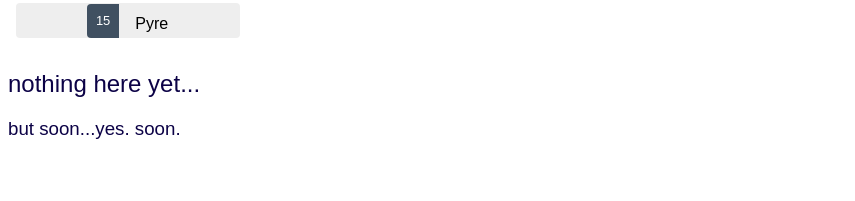
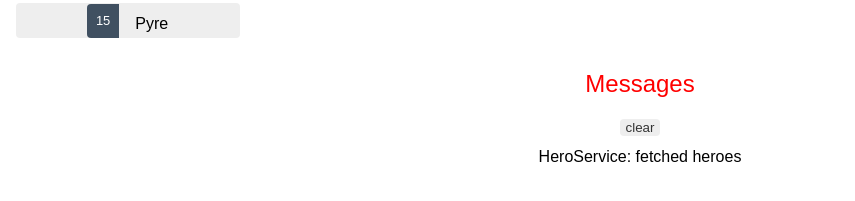
Before and after one commit to nkfoss/TourOfHeroes3, an Angular app: page / in a window 1280 px wide. Shown: the part 565-766 px from the top of the page, without its empty margins (0-855 px from the left). Built offline with nearby package versions, Linux system fonts and the light colour scheme.

Commit message:
Implement message service for communication between components

```diff
--- a/src/app/app.component.html
+++ b/src/app/app.component.html
@@ -5,6 +5,5 @@
   </h1>
   <img width="300h" alt="Angular Logo" src="https://pbs.twimg.com/media/D0fjYWAXQAAAbHX.jpg">
   <app-heroes></app-heroes>
+  <app-messages></app-messages>
 </div>
-<h2> nothing here yet... </h2>
-<h3> but soon...yes. soon. </h3>
--- a/src/app/hero.service.ts
+++ b/src/app/hero.service.ts
@@ -1,15 +1,22 @@
 import { Injectable } from '@angular/core';
-import { Hero } from './hero'
-import { HEROES } from './mock-heroes'
+import { Hero } from './hero';
+import { HEROES } from './mock-heroes';
+import { Observable, of} from 'rxjs'
+import { MessageService } from './message.service'
+import { Message } from '@angular/compiler/src/i18n/i18n_ast';
+
 
 @Injectable({
   providedIn: 'root'
 })
 export class HeroService {
 
-  getHeroes(): Hero[] {
-    return HEROES;
+  getHeroes(): Observable<Hero[]> {
+    // TODO: send the message _AFTER_ fetchiing the heroes
+    this.messageService.add('HeroService: fetched heroes');
+    return of(HEROES);
   }
 
-  constructor() { }
+  constructor(private messageService: MessageService) { }
+
 }
--- a/src/app/heroes/heroes.component.ts
+++ b/src/app/heroes/heroes.component.ts
@@ -16,7 +16,8 @@
   constructor(private heroService: HeroService) { }
 
   getHeroes(): void {
-    this.heroes = this.heroService.getHeroes();
+    this.heroService.getHeroes()
+      .subscribe(heroes => this.heroes = heroes)
   }
 
   ngOnInit() {
--- a/src/app/message.service.ts
+++ b/src/app/message.service.ts
@@ -4,6 +4,15 @@
   providedIn: 'root'
 })
 export class MessageService {
+  messages: string[] = [];
+
+  add(message: string) {
+    this.messages.push(message);
+  }
+
+  clear() {
+    this.messages = [];
+  }
 
   constructor() { }
 }
--- a/src/app/message/message.component.css
+++ b/src/app/message/message.component.css
@@ -0,0 +1,33 @@
+h2 {
+    color: red;
+    font-family: Arial, Helvetica, sans-serif;
+    font-weight: lighter;
+}
+body {
+    margin: 2em;
+}
+body, input[text], button {
+    color: crimson;
+    font-family: Cambria, Georgia;
+}
+button.clear {
+    font-family: Arial;
+    background-color: #eee;
+    border: none;
+    padding: 5px, 10px;
+    border-radius: 4px;
+    cursor: pointer;
+    cursor: hand;
+}
+button:hover {
+    background-color: #cfd8dc
+}
+button:disabled {
+    background-color: #eee;
+    color: #aaa;
+    cursor: auto;
+}
+button.clear {
+    color: #333;
+    margin-bottom: 12px;
+}
--- a/src/app/message/message.component.html
+++ b/src/app/message/message.component.html
@@ -1,3 +1,10 @@
-<p>
-  message works!
-</p>
+<div *ngIf="messageService.messages.length">
+
+  <h2>Messages</h2>
+
+  <button class="clear"
+  (click)="messageService.clear()"> clear </button>
+
+  <div *ngFor='let message of messageService.messages'> {{message}} </div>
+
+</div>
--- a/src/app/message/message.component.ts
+++ b/src/app/message/message.component.ts
@@ -1,13 +1,14 @@
 import { Component, OnInit } from '@angular/core';
+import { MessageService } from '../message.service';
 
 @Component({
-  selector: 'app-message',
+  selector: 'app-messages',
   templateUrl: './message.component.html',
   styleUrls: ['./message.component.css']
 })
 export class MessageComponent implements OnInit {
 
-  constructor() { }
+  constructor(public messageService: MessageService) { }
 
   ngOnInit() {
   }
```
